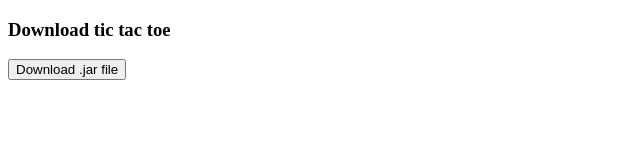
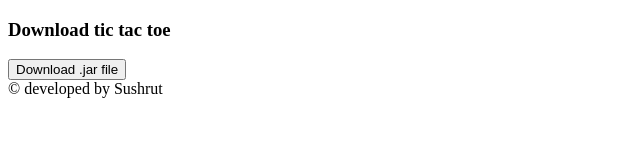
Before and after one commit to SushrutSaysHi/tictactoe2, a plain HTML site: page index.html in a window 1280 px wide. Shown: the whole page, without its empty margins (0-640 px from the left). Drawn offline with nearby package versions, Linux system fonts and the light colour scheme.

Commit message:
Update index.html

```diff
--- a/index.html
+++ b/index.html
@@ -9,5 +9,6 @@
           <h3>Download tic tac toe</h3>
           <button type="button" onclick="download()">Download .jar file</button>
           <a href="" download="tic-tac-toe.jar" id="link"></a>
+          <footer class="copyright">© developed by Sushrut</footer>
      </body>
 </html>
```
